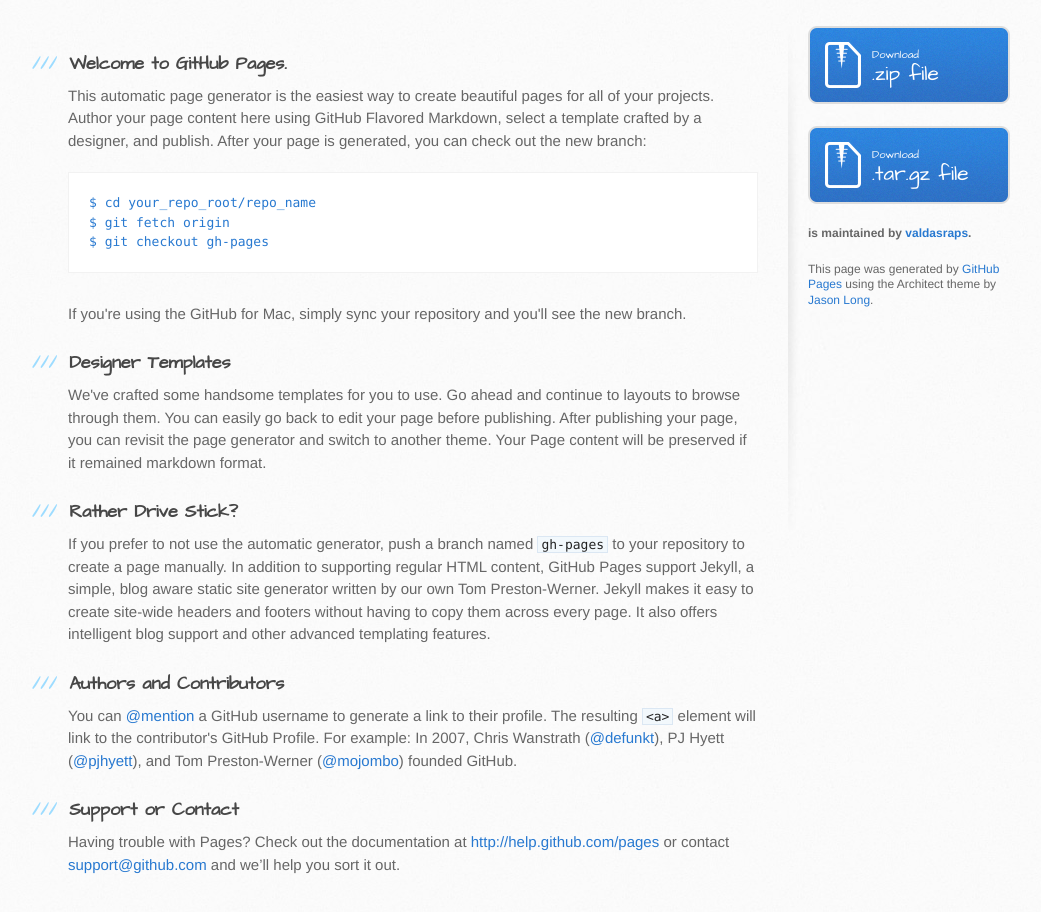
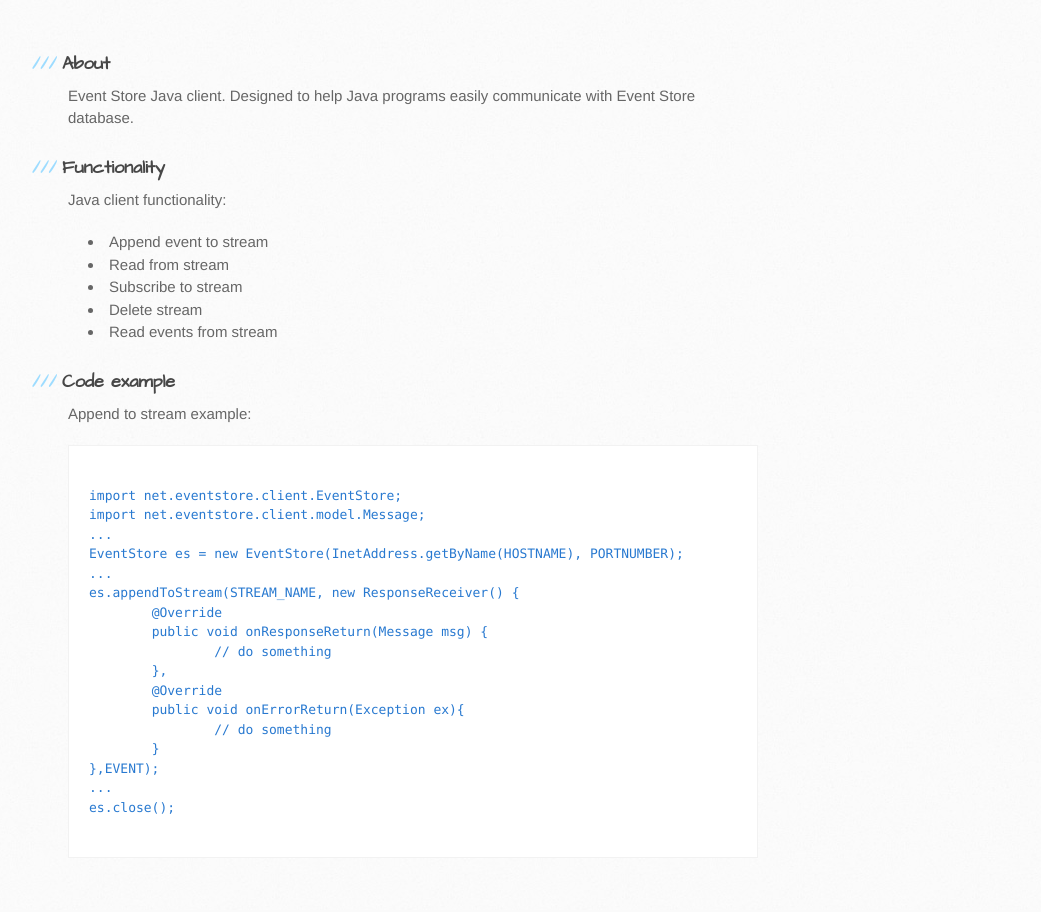
Before and after one commit to valdasraps/esj, a plain HTML site: page index.html in a window 1280 px wide. Shown: the part 240-1152 px from the top of the page, without its empty margins (102-1143 px from the left). Drawn offline with Linux system fonts and the light colour scheme.

Commit message:
Updated description

```diff
--- a/index.html
+++ b/index.html
@@ -28,53 +28,44 @@
     <div id="content-wrapper">
       <div class="inner clearfix">
         <section id="main-content">
-          <h3>
-<a name="welcome-to-github-pages" class="anchor" href="#welcome-to-github-pages"><span class="octicon octicon-link"></span></a>Welcome to GitHub Pages.</h3>
 
-<p>This automatic page generator is the easiest way to create beautiful pages for all of your projects. Author your page content here using GitHub Flavored Markdown, select a template crafted by a designer, and publish. After your page is generated, you can check out the new branch:</p>
+<h3><a name="about" class="anchor" href="#about"><span class="octicon octicon-link"></span></a>About</h3>
+<p>Event Store Java client. Designed to help Java programs easily communicate with Event Store database.</p>
 
-<pre><code>$ cd your_repo_root/repo_name
-$ git fetch origin
-$ git checkout gh-pages
+<h3><a name="functionality" class="anchor" href="#functionality"><span class="octicon octicon-link"></span></a>Functionality</h3>
+<p>Java client functionality:</p>
+<ul>
+	<li>Append event to stream</li>
+	<li>Read from stream</li>
+	<li>Subscribe to stream</li>
+	<li>Delete stream</li>
+	<li>Read events from stream</li>
+</ul>
+
+<h3><a name="code-example" class="anchor" href="#code-example"><span class="octicon octicon-link"></span></a>Code example</h3>
+<p>Append to stream example:</p>
+<pre><code>
+import net.eventstore.client.EventStore;
+import net.eventstore.client.model.Message;
+...
+EventStore es = new EventStore(InetAddress.getByName(HOSTNAME), PORTNUMBER);
+...
+es.appendToStream(STREAM_NAME, new ResponseReceiver() {
+	@Override
+	public void onResponseReturn(Message msg) {
+		// do something
+	},
+	@Override
+	public void onErrorReturn(Exception ex){
+		// do something
+	}
+},EVENT);
+...
+es.close();
+
 </code></pre>
 
-<p>If you're using the GitHub for Mac, simply sync your repository and you'll see the new branch.</p>
-
-<h3>
-<a name="designer-templates" class="anchor" href="#designer-templates"><span class="octicon octicon-link"></span></a>Designer Templates</h3>
-
-<p>We've crafted some handsome templates for you to use. Go ahead and continue to layouts to browse through them. You can easily go back to edit your page before publishing. After publishing your page, you can revisit the page generator and switch to another theme. Your Page content will be preserved if it remained markdown format.</p>
-
-<h3>
-<a name="rather-drive-stick" class="anchor" href="#rather-drive-stick"><span class="octicon octicon-link"></span></a>Rather Drive Stick?</h3>
-
-<p>If you prefer to not use the automatic generator, push a branch named <code>gh-pages</code> to your repository to create a page manually. In addition to supporting regular HTML content, GitHub Pages support Jekyll, a simple, blog aware static site generator written by our own Tom Preston-Werner. Jekyll makes it easy to create site-wide headers and footers without having to copy them across every page. It also offers intelligent blog support and other advanced templating features.</p>
-
-<h3>
-<a name="authors-and-contributors" class="anchor" href="#authors-and-contributors"><span class="octicon octicon-link"></span></a>Authors and Contributors</h3>
-
-<p>You can <a href="https://github.com/blog/821" class="user-mention">@mention</a> a GitHub username to generate a link to their profile. The resulting <code>&lt;a&gt;</code> element will link to the contributor's GitHub Profile. For example: In 2007, Chris Wanstrath (<a href="https://github.com/defunkt" class="user-mention">@defunkt</a>), PJ Hyett (<a href="https://github.com/pjhyett" class="user-mention">@pjhyett</a>), and Tom Preston-Werner (<a href="https://github.com/mojombo" class="user-mention">@mojombo</a>) founded GitHub.</p>
-
-<h3>
-<a name="support-or-contact" class="anchor" href="#support-or-contact"><span class="octicon octicon-link"></span></a>Support or Contact</h3>
-
-<p>Having trouble with Pages? Check out the documentation at <a href="http://help.github.com/pages">http://help.github.com/pages</a> or contact <a href="mailto:support@github.com">support@github.com</a> and we’ll help you sort it out.</p>
-        </section>
-
-        <aside id="sidebar">
-          <a href="https://github.com/valdasraps/esj/zipball/master" class="button">
-            <small>Download</small>
-            .zip file
-          </a>
-          <a href="https://github.com/valdasraps/esj/tarball/master" class="button">
-            <small>Download</small>
-            .tar.gz file
-          </a>
-
-          <p class="repo-owner"><a href="https://github.com/valdasraps/esj"></a> is maintained by <a href="https://github.com/valdasraps">valdasraps</a>.</p>
-
-          <p>This page was generated by <a href="https://pages.github.com">GitHub Pages</a> using the Architect theme by <a href="https://twitter.com/jasonlong">Jason Long</a>.</p>
-        </aside>
+		</section>
       </div>
     </div>
 
```
